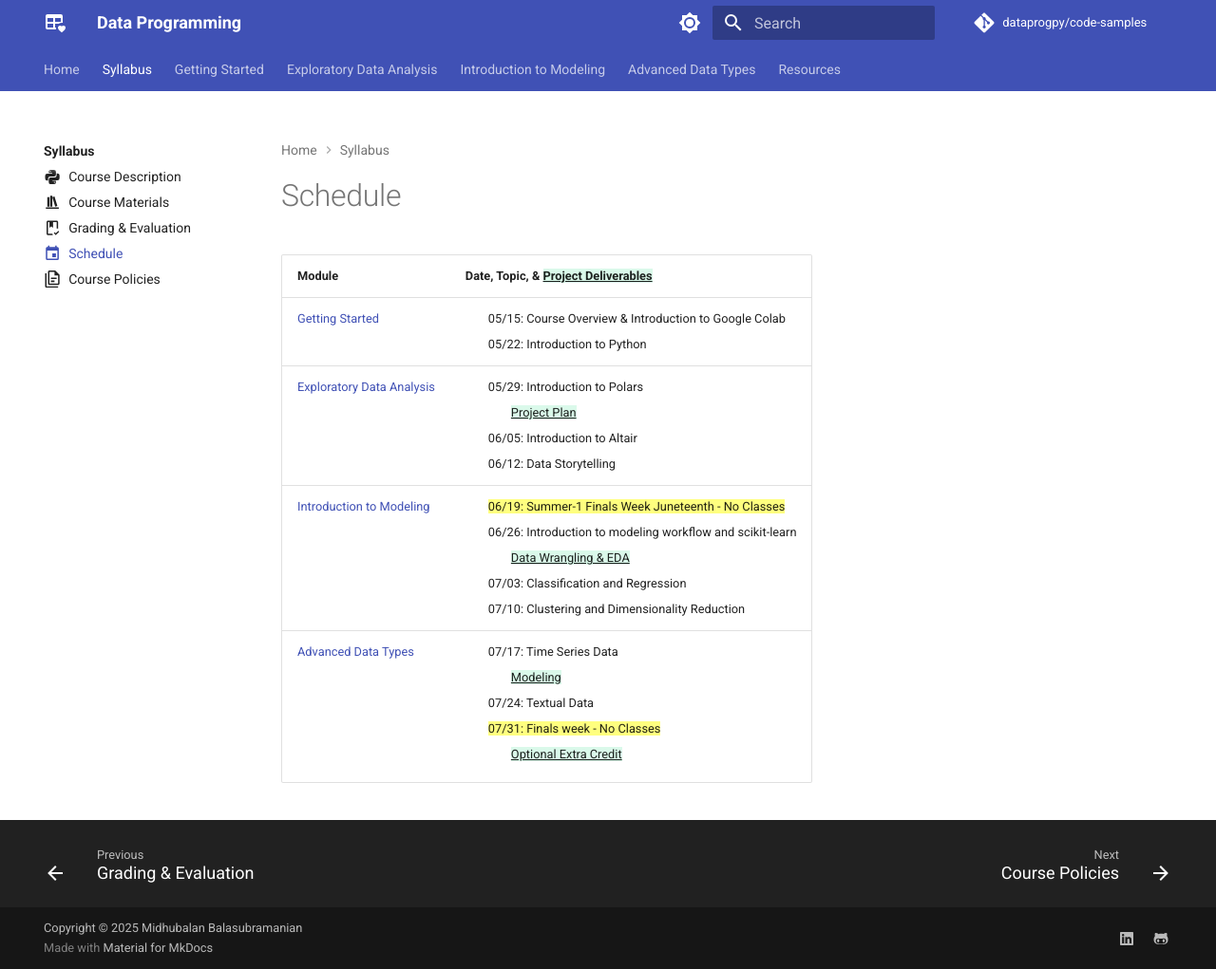
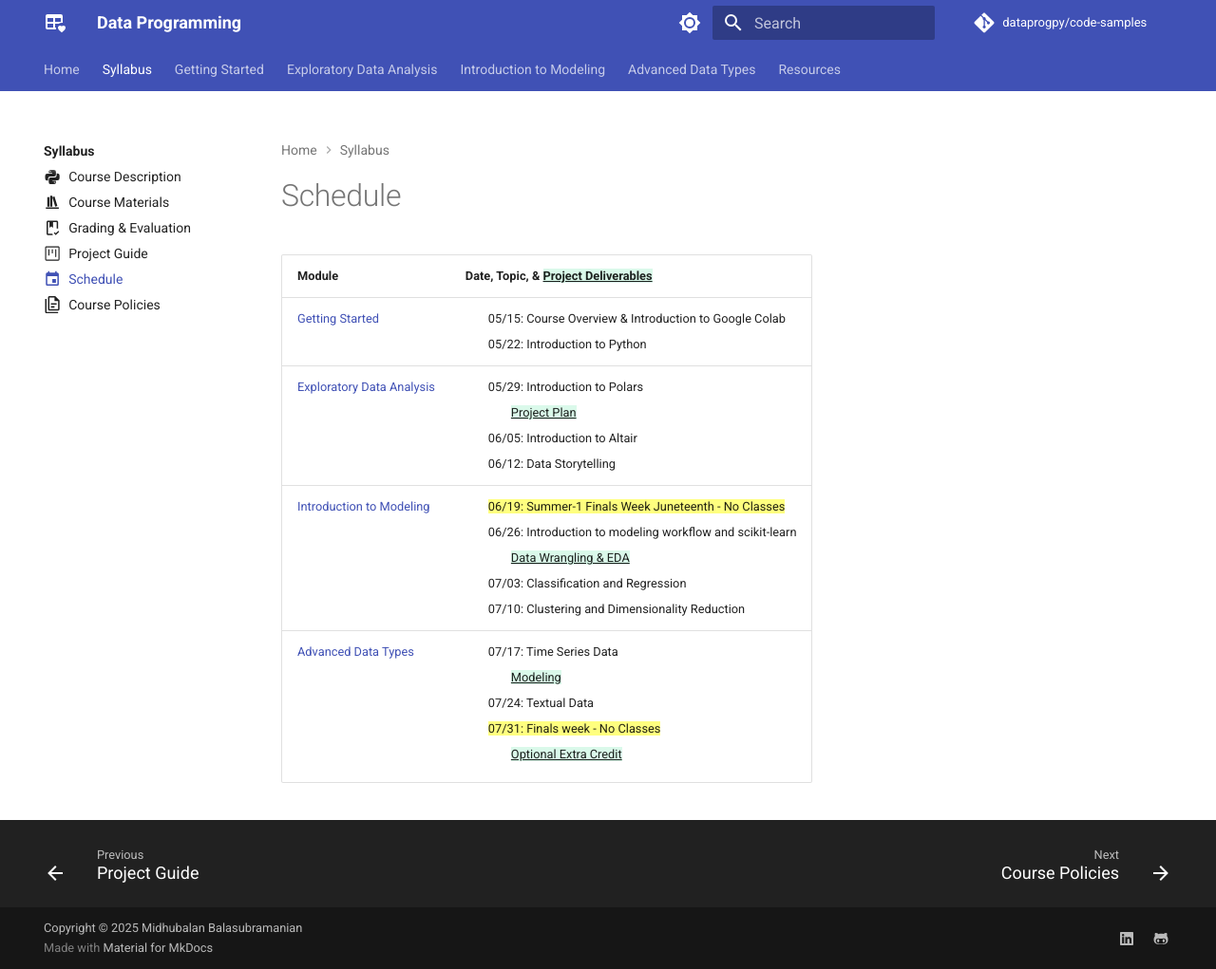
Before and after one commit to dataprogpy/dataprogpy.github.io, an MkDocs documentation site: the page built from docs/syllabus/schedule.md, in a window 1280 px wide and 1021 px high. Shown: the whole window at 95% size. Built offline with MkDocs 1.6.1 and Material for MkDocs 9.7.7, drawn with Linux system fonts in a browser that asks for light colours; comment, search, counter and statistics services are not loaded.

Commit message:
Update config to add project guide nav link

```diff
--- a/mkdocs.yml
+++ b/mkdocs.yml
@@ -100,6 +100,7 @@ nav:
     - Course Description: syllabus/course-description.md
     - Course Materials: syllabus/course-materials.md
     - Grading & Evaluation: syllabus/grading.md
+    - Project Guide: syllabus/project-guide.md
     - Schedule: syllabus/schedule.md
     - Course Policies: syllabus/course-policies.md
   - Getting Started:
```
